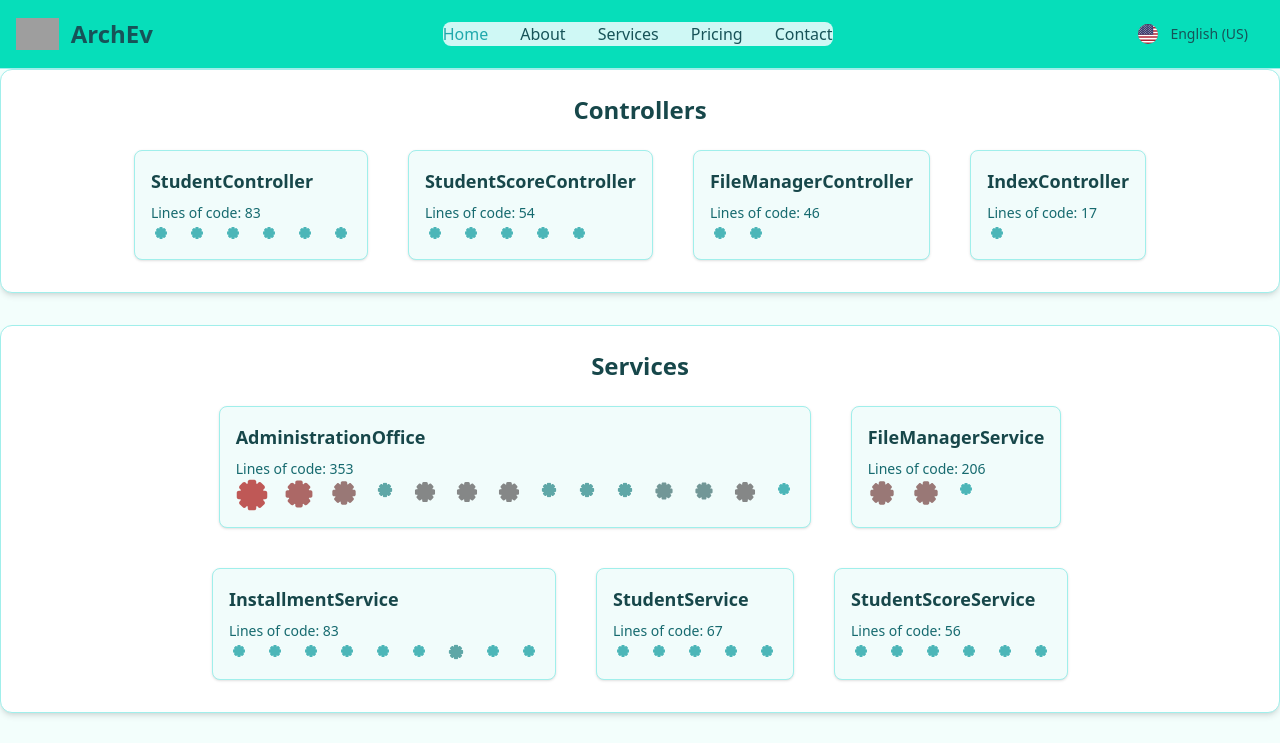
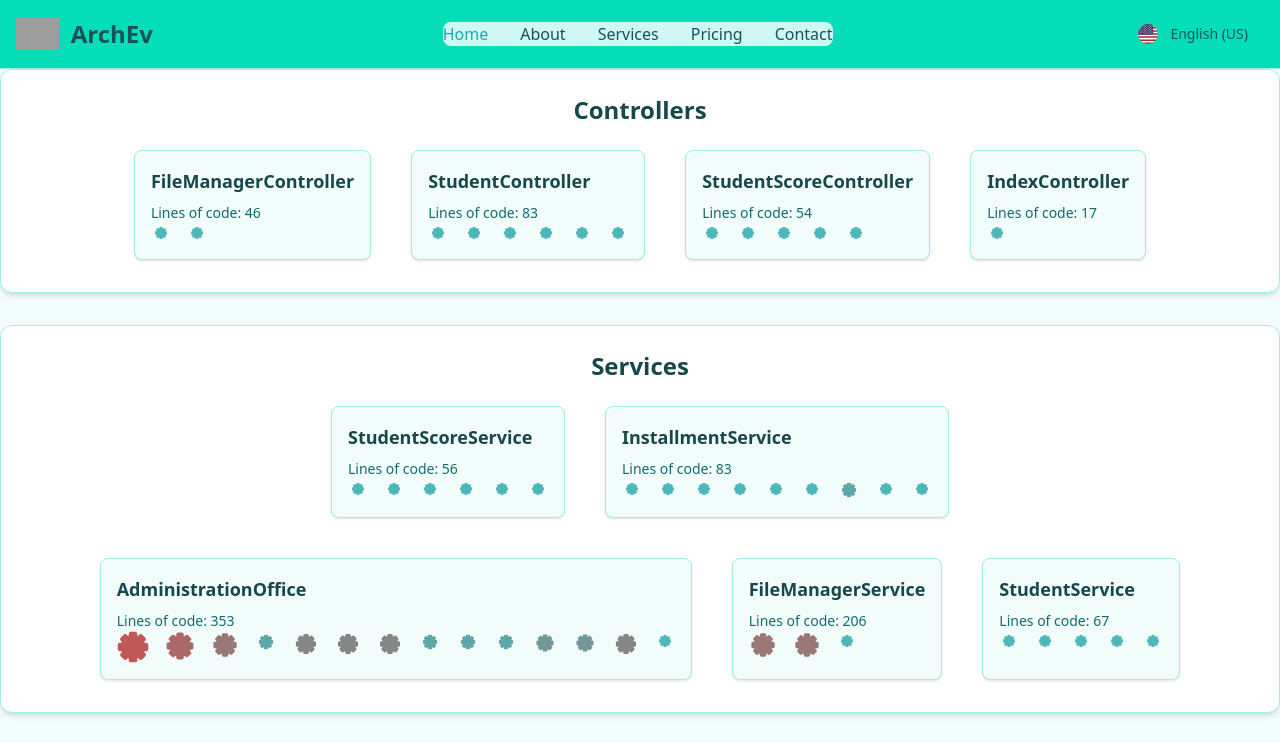
Before and after one commit to Opsord/architecture-evaluator-frontend, a React (Vite) app in the folder architecture-evaluator-frontend/: page /dashboard in a window 1280 px wide. Shown: the top 743 px of the page. Built offline with nearby package versions, Linux system fonts and the light colour scheme; grey boxes are pictures that could not be loaded.

Commit message:
Implemented better sort

```diff
--- a/architecture-evaluator-frontend/src/pages/Dashboard/components/LayerSection.tsx
+++ b/architecture-evaluator-frontend/src/pages/Dashboard/components/LayerSection.tsx
@@ -8,19 +8,36 @@ interface LayerSectionProps {
     units: CompUnitWithAnalysisDTO[];
 }
 
+// Helper to center the largest and alternate left/right
+function centerLargest(units: CompUnitWithAnalysisDTO[]) {
+    const sorted = [...units].sort(
+        (a, b) => b.compUnitSummaryDTO.linesOfCode - a.compUnitSummaryDTO.linesOfCode
+    );
+    const result: CompUnitWithAnalysisDTO[] = [];
+    let left: CompUnitWithAnalysisDTO[] = [];
+    let right: CompUnitWithAnalysisDTO[] = [];
+    sorted.forEach((unit, idx) => {
+        if (idx === 0) {
+            result.push(unit); // center
+        } else if (idx % 2 === 1) {
+            right.push(unit);
+        } else {
+            left.unshift(unit);
+        }
+    });
+    return [...left, ...result, ...right];
+}
+
 const LayerSection: React.FC<LayerSectionProps> = ({ title, units }) => {
     if (!units || units.length === 0) return null;
 
-    // Sort by lines of code descending
-    const sortedUnits = [...units].sort(
-        (a, b) => b.compUnitSummaryDTO.linesOfCode - a.compUnitSummaryDTO.linesOfCode
-    );
+    const centeredUnits = centerLargest(units);
 
     return (
         <section className="mb-8 bg-white border border-swamp-200 rounded-xl shadow-md p-6">
             <h2 className="text-2xl font-bold text-center text-swamp-900 mb-4">{title}</h2>
             <div className="flex flex-wrap gap-6 justify-center">
-                {sortedUnits.map((unit, idx) => (
+                {centeredUnits.map((unit, idx) => (
                     <BoxMachine key={idx} unit={unit} />
                 ))}
             </div>
```
